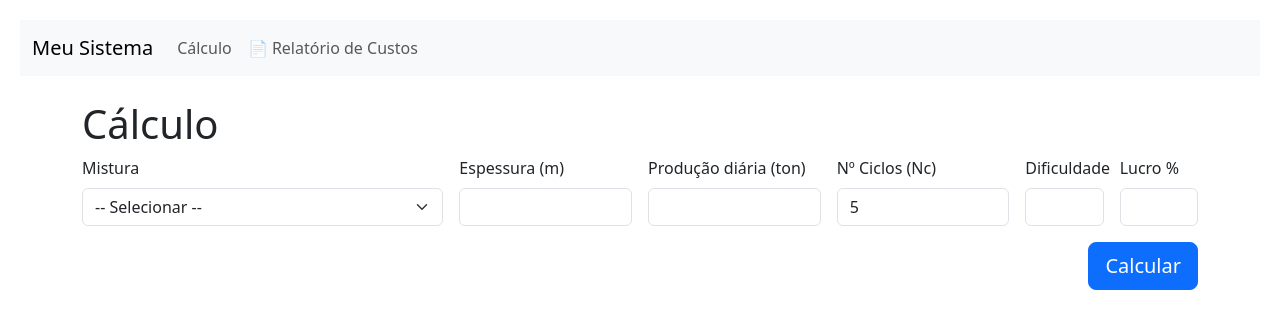
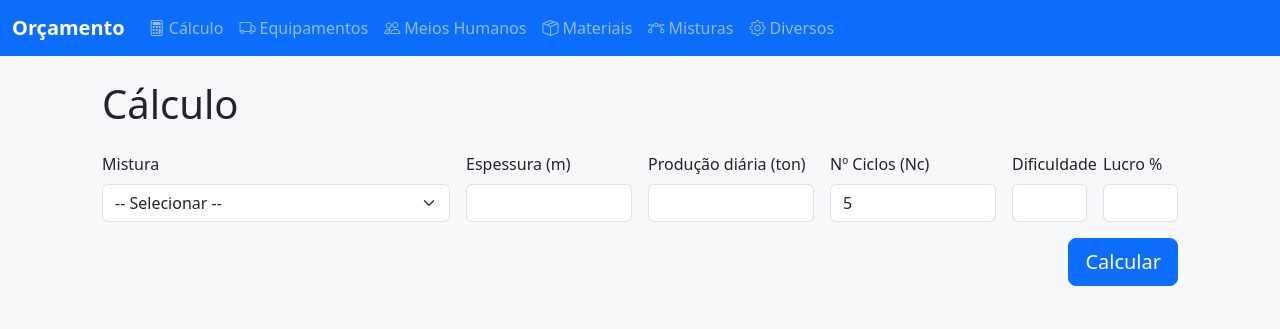
Before and after one commit to louiscarvalheiro-code/meu-sistema, a Flask app: page / in a window 1280 px wide. Shown: the top 329 px of the page. Run offline with Flask 3, Linux system fonts and the light colour scheme; data comes from the database, SQL or seed files in the repository; data that the repository does not hold is empty.

Commit message:
Add files via upload

```diff
--- a/app.py
+++ b/app.py
@@ -1,3 +1,4 @@
+
 from flask import Flask, render_template, request, redirect, url_for, flash
 from flask_sqlalchemy import SQLAlchemy
 import os
@@ -6,6 +7,7 @@ from sqlalchemy import func
 app = Flask(__name__)
 app.secret_key = os.getenv('SECRET_KEY', 'uma-chave-secreta-local')
 
+# DATABASE: use DATABASE_URL (Postgres) in production, else use local SQLite
 db_url = os.getenv('DATABASE_URL')
 if db_url:
     if db_url.startswith('postgres://'):
@@ -17,17 +19,17 @@ else:
 app.config['SQLALCHEMY_TRACK_MODIFICATIONS'] = False
 db = SQLAlchemy(app)
 
-# MODELS
+# ----- MODELS -----
 class Equipamento(db.Model):
     id = db.Column(db.Integer, primary_key=True)
     nome = db.Column(db.String(140), nullable=False)
-    custo = db.Column(db.Float, nullable=False, default=0.0)
+    custo = db.Column(db.Float, nullable=False, default=0.0)  # custo por hora
     quantidade = db.Column(db.Integer, nullable=False, default=1)
 
 class Humano(db.Model):
     id = db.Column(db.Integer, primary_key=True)
     nome = db.Column(db.String(140), nullable=False)
-    custo = db.Column(db.Float, nullable=False, default=0.0)
+    custo = db.Column(db.Float, nullable=False, default=0.0)  # custo por hora
     quantidade = db.Column(db.Integer, nullable=False, default=1)
 
 class Material(db.Model):
@@ -54,6 +56,7 @@ class Diverso(db.Model):
     nome = db.Column(db.String(140), nullable=False, unique=True)
     valor = db.Column(db.Float, nullable=False, default=0.0)
 
+# Ensure tables exist and default diversos
 @app.before_request
 def create_tables():
     db.create_all()
@@ -68,11 +71,13 @@ def create_tables():
             db.session.add(Diverso(nome=name, valor=val))
     db.session.commit()
 
+# ----- UTILITIES -----
 def total_percentagem_mistura(mistura_id):
     total = db.session.query(func.coalesce(func.sum(MisturaMaterial.percentagem), 0.0)).filter_by(mistura_id=mistura_id).scalar()
     return float(total or 0.0)
 
 def custo_mistura_por_ton(mistura_id):
+    # Mantemos Cm = 0 (placeholder). Função ainda calcula baseado em componentes se existirem.
     custo = 0.0
     comps = MisturaMaterial.query.filter_by(mistura_id=mistura_id).all()
     for c in comps:
@@ -81,8 +86,9 @@ def custo_mistura_por_ton(mistura_id):
             custo += (c.percentagem / 100.0) * (mat.preco + mat.transporte)
     return round(custo, 6)
 
+# ----- ROUTES: CALCULO -----
 @app.route('/')
-@app.route('/calculo', methods=['GET','POST'])
+@app.route('/calculo', methods=['GET', 'POST'])
 def calculo():
     misturas = Mistura.query.order_by(Mistura.nome).all()
     resultado = None
@@ -96,17 +102,24 @@ def calculo():
             dificuldade = int(request.form.get('dificuldade') or 1)
             lucro = float(request.form.get('lucro') or 0)
 
+            # custos
             cc = Diverso.query.filter_by(nome='Custo Central').first().valor
             cf = Diverso.query.filter_by(nome='Custo Fabrico').first().valor
             ct = Diverso.query.filter_by(nome='Custo Camiao Hora').first().valor
 
-            soma_equip = (db.session.query(func.coalesce(func.sum(Equipamento.custo * Equipamento.quantidade), 0)).scalar() or 0.0) * 8
-            soma_humanos = (db.session.query(func.coalesce(func.sum(Humano.custo * Humano.quantidade), 0)).scalar() or 0.0) * 8
+            # Ce and Ch are sums of hourly costs * quantities
+            ce_hourly = db.session.query(func.coalesce(func.sum(Equipamento.custo * Equipamento.quantidade), 0)).scalar() or 0.0
+            ch_hourly = db.session.query(func.coalesce(func.sum(Humano.custo * Humano.quantidade), 0)).scalar() or 0.0
 
-            custo_mistura = custo_mistura_por_ton(mistura_id) if mistura_id else 0.0
+            # multiply hourly totals by 8 to get daily cost
+            ce_daily = ce_hourly * 8.0
+            ch_daily = ch_hourly * 8.0
 
-            fixa_por_ton = (cc + soma_equip + soma_humanos) / (producao if producao>0 else 1)
-            variavel_por_ton = cf + custo_mistura + (ct / (30.0 * (nc if nc>0 else 5.0)))
+            # Cm placeholder = 0 (we keep compatibility)
+            custo_mistura = 0.0
+
+            fixa_por_ton = (cc + ce_daily + ch_daily) / (producao if producao>0 else 1)
+            variavel_por_ton = cf + custo_mistura + (ct / (30.0 * nc if nc>0 else 5.0))
 
             mistura = Mistura.query.get(mistura_id) if mistura_id else None
             bar = mistura.baridade if mistura else 1.0
@@ -115,7 +128,7 @@ def calculo():
             custo_unitario_final = custo_unitario_por_ton * espessura
             preco_final = custo_unitario_final * (1 + lucro / 100.0)
 
-            resultado = round(preco_final,4)
+            resultado = round(preco_final, 4)
             detalhe = {
                 'espessura': espessura,
                 'producao': producao,
@@ -125,28 +138,188 @@ def calculo():
                 'variavel_por_ton': round(variavel_por_ton,4),
                 'custo_mistura': round(custo_mistura,4),
                 'baridade': bar,
-                'soma_equip': round(soma_equip,4),
-                'soma_humanos': round(soma_humanos,4)
+                'ce_hourly': round(ce_hourly,4),
+                'ch_hourly': round(ch_hourly,4),
+                'ce_daily': round(ce_daily,4),
+                'ch_daily': round(ch_daily,4)
             }
         except Exception as e:
             flash(f'Erro no cálculo: {e}', 'danger')
     return render_template('calculo.html', misturas=misturas, resultado=resultado, detalhe=detalhe)
 
-@app.route('/relatorio')
-def relatorio():
-    equipamentos = Equipamento.query.all()
-    humanos = Humano.query.all()
-    materiais = Material.query.all()
-    misturas = Mistura.query.all()
-    diversos = Diverso.query.all()
-    return render_template('relatorio.html',
-                           equipamentos=equipamentos,
-                           humanos=humanos,
-                           materiais=materiais,
-                           misturas=misturas,
-                           diversos=diversos)
+# ----- ROUTES: EQUIPAMENTOS -----
+@app.route('/equipamentos', methods=['GET', 'POST'])
+def equipamentos():
+    if request.method == 'POST':
+        nome = request.form.get('nome')
+        custo = float(request.form.get('custo') or 0)
+        quantidade = int(request.form.get('quantidade') or 1)
+        if nome:
+            db.session.add(Equipamento(nome=nome, custo=custo, quantidade=quantidade))
+            db.session.commit()
+            flash('Equipamento adicionado.', 'success')
+        return redirect(url_for('equipamentos'))
+    lista = Equipamento.query.order_by(Equipamento.nome).all()
+    return render_template('equipamentos.html', lista=lista)
 
-# Outras rotas omitidas por brevidade (equipamentos, humanos, materiais, misturas, diversos) - semelhantes ao consolidado
+@app.route('/equipamentos/delete/<int:id>', methods=['POST'])
+def equipamentos_delete(id):
+    item = Equipamento.query.get_or_404(id)
+    db.session.delete(item)
+    db.session.commit()
+    flash('Equipamento removido.', 'warning')
+    return redirect(url_for('equipamentos'))
+
+# ----- ROUTES: HUMANOS -----
+@app.route('/humanos', methods=['GET', 'POST'])
+def humanos():
+    if request.method == 'POST':
+        nome = request.form.get('nome')
+        custo = float(request.form.get('custo') or 0)
+        quantidade = int(request.form.get('quantidade') or 1)
+        if nome:
+            db.session.add(Humano(nome=nome, custo=custo, quantidade=quantidade))
+            db.session.commit()
+            flash('Humano adicionado.', 'success')
+        return redirect(url_for('humanos'))
+    lista = Humano.query.order_by(Humano.nome).all()
+    return render_template('humanos.html', lista=lista)
+
+@app.route('/humanos/delete/<int:id>', methods=['POST'])
+def humanos_delete(id):
+    item = Humano.query.get_or_404(id)
+    db.session.delete(item)
+    db.session.commit()
+    flash('Humano removido.', 'warning')
+    return redirect(url_for('humanos'))
+
+# ----- ROUTES: MATERIAIS -----
+@app.route('/materiais', methods=['GET', 'POST'])
+def materiais():
+    if request.method == 'POST':
+        nome = request.form.get('nome')
+        preco = float(request.form.get('preco') or 0)
+        transporte = float(request.form.get('transporte') or 0)
+        if nome:
+            db.session.add(Material(nome=nome, preco=preco, transporte=transporte))
+            db.session.commit()
+            flash('Material adicionado.', 'success')
+        return redirect(url_for('materiais'))
+    lista = Material.query.order_by(Material.nome).all()
+    return render_template('materiais.html', lista=lista)
+
+@app.route('/materiais/delete/<int:id>', methods=['POST'])
+def materiais_delete(id):
+    item = Material.query.get_or_404(id)
+    db.session.delete(item)
+    db.session.commit()
+    flash('Material removido.', 'warning')
+    return redirect(url_for('materiais'))
+
+# ----- ROUTES: MISTURAS & COMPOSIÇÃO -----
+@app.route('/misturas', methods=['GET', 'POST'])
+def misturas():
+    if request.method == 'POST':
+        nome = request.form.get('nome')
+        bar = float(request.form.get('baridade') or 1.0)
+        if nome:
+            db.session.add(Mistura(nome=nome, baridade=bar))
+            db.session.commit()
+            flash('Mistura adicionada.', 'success')
+        return redirect(url_for('misturas'))
+    lista = Mistura.query.order_by(Mistura.nome).all()
+    return render_template('misturas.html', lista=lista)
+
+@app.route('/misturas/delete/<int:id>', methods=['POST'])
+def misturas_delete(id):
+    item = Mistura.query.get_or_404(id)
+    db.session.delete(item)
+    db.session.commit()
+    flash('Mistura removida.', 'warning')
+    return redirect(url_for('misturas'))
+
+@app.route('/misturas/<int:mistura_id>/composicao', methods=['GET', 'POST'])
+def misturas_composicao(mistura_id):
+    mistura = Mistura.query.get_or_404(mistura_id)
+    materiais = Material.query.order_by(Material.nome).all()
+    componentes = MisturaMaterial.query.filter_by(mistura_id=mistura_id).all()
+    if request.method == 'POST':
+        material_id = int(request.form.get('material_id') or 0)
+        percent = float(request.form.get('percentagem') or 0)
+        if material_id == 0:
+            flash('Selecione um material.', 'danger')
+            return redirect(url_for('misturas_composicao', mistura_id=mistura_id))
+        existing = MisturaMaterial.query.filter_by(mistura_id=mistura_id, material_id=material_id).first()
+        if existing:
+            flash('Material já existe na mistura. Edite a percentagem.', 'warning')
+            return redirect(url_for('misturas_composicao', mistura_id=mistura_id))
+        new_total = total_percentagem_mistura(mistura_id) + percent
+        if new_total > 100.0001:
+            flash(f'A soma das percentagens excede 100% (total atual: {new_total}%).', 'danger')
+            return redirect(url_for('misturas_composicao', mistura_id=mistura_id))
+        comp = MisturaMaterial(mistura_id=mistura_id, material_id=material_id, percentagem=percent)
+        db.session.add(comp)
+        db.session.commit()
+        flash('Componente adicionado.', 'success')
+        return redirect(url_for('misturas_composicao', mistura_id=mistura_id))
+    total_pct = total_percentagem_mistura(mistura_id)
+    custo_mist = custo_mistura_por_ton(mistura_id)
+    return render_template('misturas_composicao.html', mistura=mistura, materiais=materiais, componentes=componentes, total_pct=total_pct, custo_mist=custo_mist)
+
+@app.route('/misturas/<int:mistura_id>/composicao/edit/<int:comp_id>', methods=['POST'])
+def misturas_composicao_edit(mistura_id, comp_id):
+    comp = MisturaMaterial.query.get_or_404(comp_id)
+    nova = float(request.form.get('percentagem') or 0.0)
+    soma_outras = total_percentagem_mistura(mistura_id) - comp.percentagem
+    new_total = soma_outras + nova
+    if new_total > 100.0001:
+        flash(f'Não é possível definir {nova}%. Soma total = {new_total}% > 100%.', 'danger')
+        return redirect(url_for('misturas_composicao', mistura_id=mistura_id))
+    comp.percentagem = nova
+    db.session.commit()
+    flash('Percentagem atualizada.', 'success')
+    return redirect(url_for('misturas_composicao', mistura_id=mistura_id))
+
+@app.route('/misturas/<int:mistura_id>/composicao/delete/<int:comp_id>', methods=['POST'])
+def misturas_composicao_delete(mistura_id, comp_id):
+    comp = MisturaMaterial.query.get_or_404(comp_id)
+    db.session.delete(comp)
+    db.session.commit()
+    flash('Componente removido.', 'warning')
+    return redirect(url_for('misturas_composicao', mistura_id=mistura_id))
+
+# ----- ROUTES: DIVERSOS -----
+@app.route('/diversos', methods=['GET', 'POST'])
+def diversos():
+    if request.method == 'POST':
+        nome = request.form.get('nome')
+        valor = float(request.form.get('valor') or 0)
+        if nome:
+            item = Diverso(nome=nome, valor=valor)
+            db.session.add(item)
+            db.session.commit()
+            flash('Diverso adicionado.', 'success')
+        return redirect(url_for('diversos'))
+    lista = Diverso.query.order_by(Diverso.nome).all()
+    return render_template('diversos.html', lista=lista)
+
+@app.route('/diversos/edit/<int:id>', methods=['GET','POST'])
+def diversos_edit(id):
+    item = Diverso.query.get_or_404(id)
+    if request.method == 'POST':
+        item.valor = float(request.form.get('valor') or 0)
+        db.session.commit()
+        flash('Valor atualizado.', 'success')
+        return redirect(url_for('diversos'))
+    return render_template('diversos_edit.html', item=item)
+
+@app.route('/diversos/delete/<int:id>', methods=['POST'])
+def diversos_delete(id):
+    item = Diverso.query.get_or_404(id)
+    db.session.delete(item)
+    db.session.commit()
+    flash('Diverso removido.', 'warning')
+    return redirect(url_for('diversos'))
 
 if __name__ == '__main__':
-    app.run(host='0.0.0.0', port=int(os.getenv('PORT', 10000)), debug=False)
+    app.run(host='0.0.0.0', port=int(os.getenv('PORT', 10000)), debug=True)
--- a/render.yaml
+++ b/render.yaml
@@ -1,7 +1,8 @@
+
 services:
   - type: web
-    name: meu-sistema
+    name: sistema-calculo
     env: python
-    plan: free
     buildCommand: pip install -r requirements.txt
     startCommand: gunicorn app:app
+    plan: free
--- a/static/style.css
+++ b/static/style.css
@@ -1,4 +1 @@
-
-body { background:#f6f8fa; }
-.navbar-brand { font-weight:700; }
-.container { max-width:1100px; }
+body { background:#f6f8fa; } .navbar-brand { font-weight:700; } .container { max-width:1100px; }
--- a/templates/base.html
+++ b/templates/base.html
@@ -1,32 +1,46 @@
+
 <!doctype html>
 <html lang="pt">
   <head>
     <meta charset="utf-8">
-    <title>Meu Sistema</title>
-    <link href="/static/styles.css" rel="stylesheet">
-    <link href="https://cdn.jsdelivr.net/npm/bootstrap@5.3.2/dist/css/bootstrap.min.css" rel="stylesheet">
+    <meta name="viewport" content="width=device-width, initial-scale=1">
+    <title>Sistema de Gestão</title>
+    <link href="https://cdn.jsdelivr.net/npm/bootstrap@5.3.0/dist/css/bootstrap.min.css" rel="stylesheet">
+    <link href="https://cdn.jsdelivr.net/npm/bootstrap-icons@1.10.5/font/bootstrap-icons.css" rel="stylesheet">
+    <link href="{{ url_for('static', filename='style.css') }}" rel="stylesheet">
   </head>
   <body>
-    <nav class="navbar navbar-expand-lg navbar-light bg-light">
+    <nav class="navbar navbar-expand-lg navbar-dark bg-primary">
       <div class="container-fluid">
-        <a class="navbar-brand" href="{{ url_for('calculo') }}">Meu Sistema</a>
-        <div class="collapse navbar-collapse">
-          <ul class="navbar-nav">
-            <li class="nav-item"><a class="nav-link" href="{{ url_for('calculo') }}">Cálculo</a></li>
-            <li class="nav-item"><a class="nav-link" href="{{ url_for('relatorio') }}" target="_blank">📄 Relatório de Custos</a></li>
+        <a class="navbar-brand" href="{{ url_for('calculo') }}">Orçamento</a>
+        <button class="navbar-toggler" type="button" data-bs-toggle="collapse" data-bs-target="#navmenu">
+          <span class="navbar-toggler-icon"></span>
+        </button>
+        <div class="collapse navbar-collapse" id="navmenu">
+          <ul class="navbar-nav me-auto mb-2 mb-lg-0">
+            <li class="nav-item"><a class="nav-link" href="{{ url_for('calculo') }}"><i class="bi bi-calculator"></i> Cálculo</a></li>
+            <li class="nav-item"><a class="nav-link" href="{{ url_for('equipamentos') }}"><i class="bi bi-truck"></i> Equipamentos</a></li>
+            <li class="nav-item"><a class="nav-link" href="{{ url_for('humanos') }}"><i class="bi bi-people"></i> Meios Humanos</a></li>
+            <li class="nav-item"><a class="nav-link" href="{{ url_for('materiais') }}"><i class="bi bi-box-seam"></i> Materiais</a></li>
+            <li class="nav-item"><a class="nav-link" href="{{ url_for('misturas') }}"><i class="bi bi-bezier"></i> Misturas</a></li>
+            <li class="nav-item"><a class="nav-link" href="{{ url_for('diversos') }}"><i class="bi bi-gear"></i> Diversos</a></li>
           </ul>
         </div>
       </div>
     </nav>
-    <div class="container mt-4">
+    <div class="container my-4">
       {% with messages = get_flashed_messages(with_categories=true) %}
         {% if messages %}
-          {% for category, msg in messages %}
-            <div class="alert alert-{{ category }}">{{ msg }}</div>
+          {% for cat, msg in messages %}
+            <div class="alert alert-{{ cat }} alert-dismissible fade show" role="alert">
+              {{ msg }}
+              <button type="button" class="btn-close" data-bs-dismiss="alert"></button>
+            </div>
           {% endfor %}
         {% endif %}
       {% endwith %}
       {% block content %}{% endblock %}
     </div>
+    <script src="https://cdn.jsdelivr.net/npm/bootstrap@5.3.0/dist/js/bootstrap.bundle.min.js"></script>
   </body>
 </html>
--- a/templates/calculo.html
+++ b/templates/calculo.html
@@ -1,6 +1,7 @@
+
 {% extends 'base.html' %}
 {% block content %}
-<h1>Cálculo</h1>
+<h1 class="mb-4">Cálculo</h1>
 <form method="POST" class="row g-3">
   <div class="col-md-4">
     <label class="form-label">Mistura</label>
@@ -44,8 +45,10 @@
       <hr>
       <h6>Detalhe</h6>
       <ul>
-        <li>Soma equipamentos: {{ detalhe.soma_equip }} €</li>
-        <li>Soma humanos: {{ detalhe.soma_humanos }} €</li>
+        <li>Ce (hourly total): {{ detalhe.ce_hourly }} €/h</li>
+        <li>Ch (hourly total): {{ detalhe.ch_hourly }} €/h</li>
+        <li>Ce daily (8h): {{ detalhe.ce_daily }} €</li>
+        <li>Ch daily (8h): {{ detalhe.ch_daily }} €</li>
         <li>Custo mistura (€/t): {{ detalhe.custo_mistura }} €</li>
       </ul>
     </div>
--- a/templates/diversos_edit.html
+++ b/templates/diversos_edit.html
@@ -1,3 +1,4 @@
+
 {% extends 'base.html' %}
 {% block content %}
 <h1>Editar Diverso: {{ item.nome }}</h1>
--- a/templates/equipamentos.html
+++ b/templates/equipamentos.html
@@ -1,14 +1,15 @@
+
 {% extends 'base.html' %}
 {% block content %}
 <h1>Equipamentos</h1>
 <form method="POST" class="row g-3 mb-3">
   <div class="col-md-5"><input name="nome" class="form-control" placeholder="Nome do equipamento" required></div>
-  <div class="col-md-3"><input name="custo" class="form-control" placeholder="Custo (€)" required></div>
+  <div class="col-md-3"><input name="custo" class="form-control" placeholder="Custo por hora (€)" required></div>
   <div class="col-md-2"><input name="quantidade" class="form-control" placeholder="Quantidade" required value="1"></div>
   <div class="col-md-2"><button class="btn btn-success">Adicionar</button></div>
 </form>
 <table class="table table-striped">
-  <thead><tr><th>Nome</th><th>Custo unit.</th><th>Quantidade</th><th>Custo total</th><th>Ações</th></tr></thead>
+  <thead><tr><th>Nome</th><th>Custo/h</th><th>Quantidade</th><th>Custo total/h</th><th>Ações</th></tr></thead>
   <tbody>
     {% for it in lista %}
       <tr>
```
Also changed, not shown: requirements.txt (+4 -5 lines), templates/diversos.html (+8 -8 lines), templates/humanos.html (+5 -4 lines), templates/materiais.html (+7 -10 lines), templates/misturas.html (+5 -5 lines), templates/misturas_composicao.html (+33 -10 lines).
